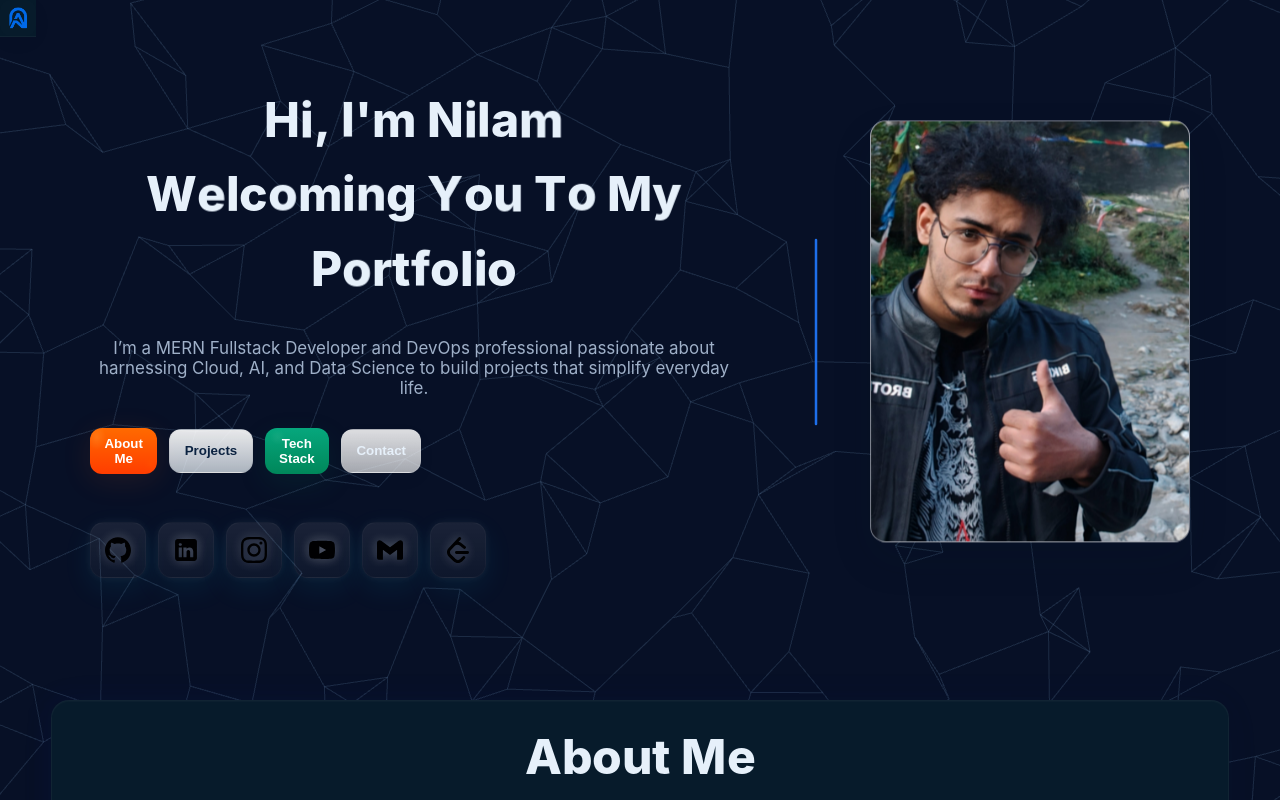
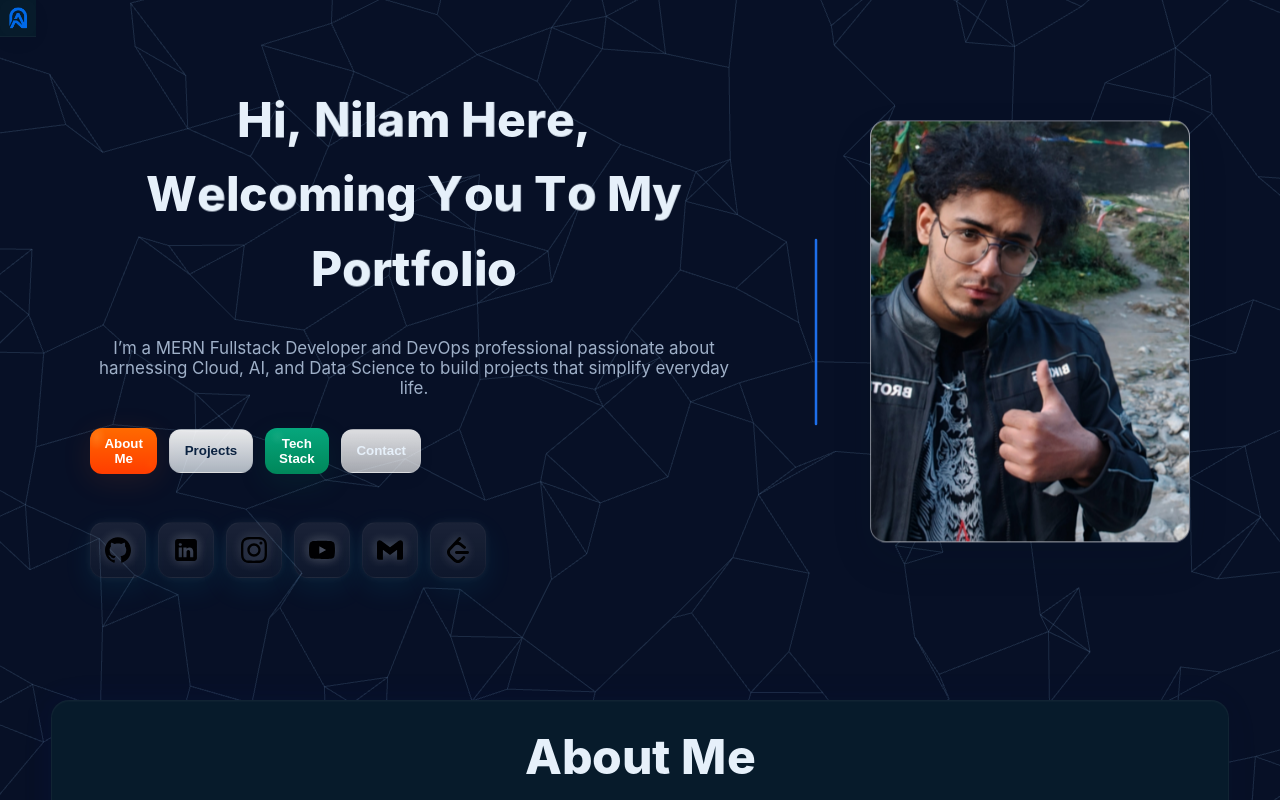
Before and after one commit to NilamXSC/PORTFOLIO, a React (Vite) app: page / in a window 1280 px wide. Shown: the top 800 px of the page. Built offline with nearby package versions, Linux system fonts and the light colour scheme.

Commit message:
Update Hero.jsx

```diff
--- a/src/components/Hero.jsx
+++ b/src/components/Hero.jsx
@@ -203,7 +203,7 @@ export default function Hero() {
 
         {/* Animated headline — three separate lines to keep them stable and exact */}
         <div className="hero-headline hero-headline--center" aria-hidden>
-          <AnimatedHeadline text={"Hi, I'm Nilam"} />
+          <AnimatedHeadline text={"Hi, Nilam Here,"} />
           <AnimatedHeadline text={"Welcoming You To My"} />
           <AnimatedHeadline text={"Portfolio"} />
         </div>
@@ -266,7 +266,7 @@ export default function Hero() {
           <div className="photo-wrap">
             <PhotoCard
               src={profileImg}
-              alt="Nilam Sanjib Chakraborty — Fullstack Developer"
+              alt="Nilam Sanjib Chakraborty - Fullstack Developer"
               style={{ maxWidth: "480px" }}
             />
           </div>
```
